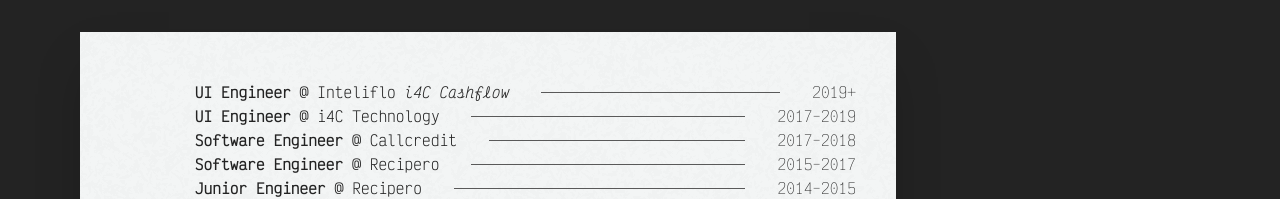
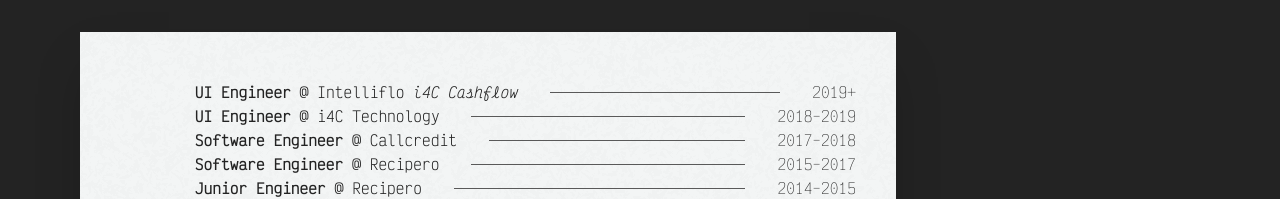
Before and after one commit to lemcii/portfolio, a Nuxt app: page / in a window 1280 px wide. Shown: the top 199 px of the page. Built offline with nearby package versions, Linux system fonts and the light colour scheme; what tailwindcss-transforms would draw is missing.

Commit message:
fix(index): typos

```diff
--- a/pages/index.vue
+++ b/pages/index.vue
@@ -9,7 +9,7 @@
                     <div class="flex flex-col sm:flex-row mb-4 sm:mb-0 sm:items-center mb-1">
                         <div>
                             <span class="font-bold">UI Engineer</span>
-                            @ Inteliflo <em class="italic">i4C Cashflow</em>
+                            @ Intelliflo <em class="italic">i4C Cashflow</em>
                         </div>
                         <hr class="hidden sm:block flex-grow mx-8" />
                         <div><span class="font-thin">2019+</span></div>
@@ -17,7 +17,7 @@
                     <div class="flex flex-col sm:flex-row mb-4 sm:mb-0 sm:items-center mb-1">
                         <div><span class="font-bold">UI Engineer</span> @ i4C Technology</div>
                         <hr class="hidden sm:block flex-grow mx-8" />
-                        <div><span class="font-thin">2017&ndash;2019</span></div>
+                        <div><span class="font-thin">2018&ndash;2019</span></div>
                     </div>
                     <div class="flex flex-col sm:flex-row mb-4 sm:mb-0 sm:items-center mb-1">
                         <div>
```
